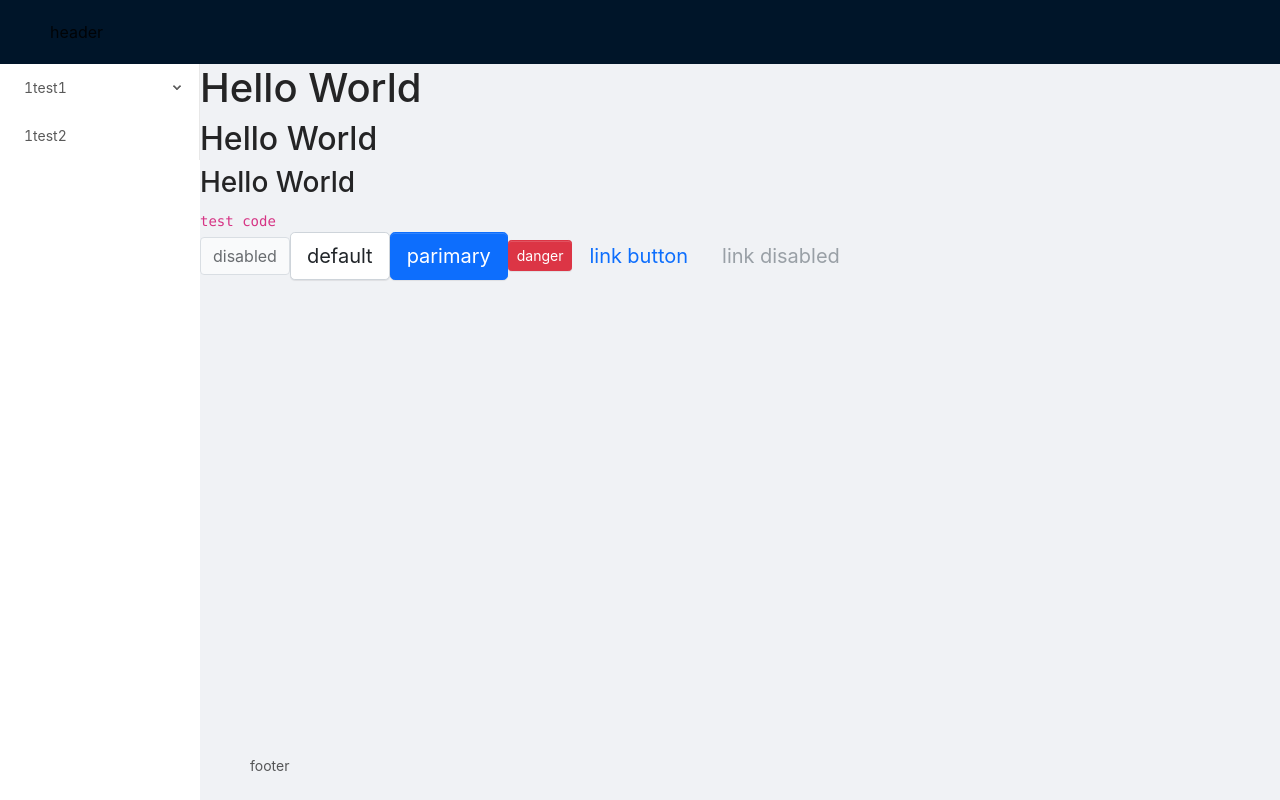
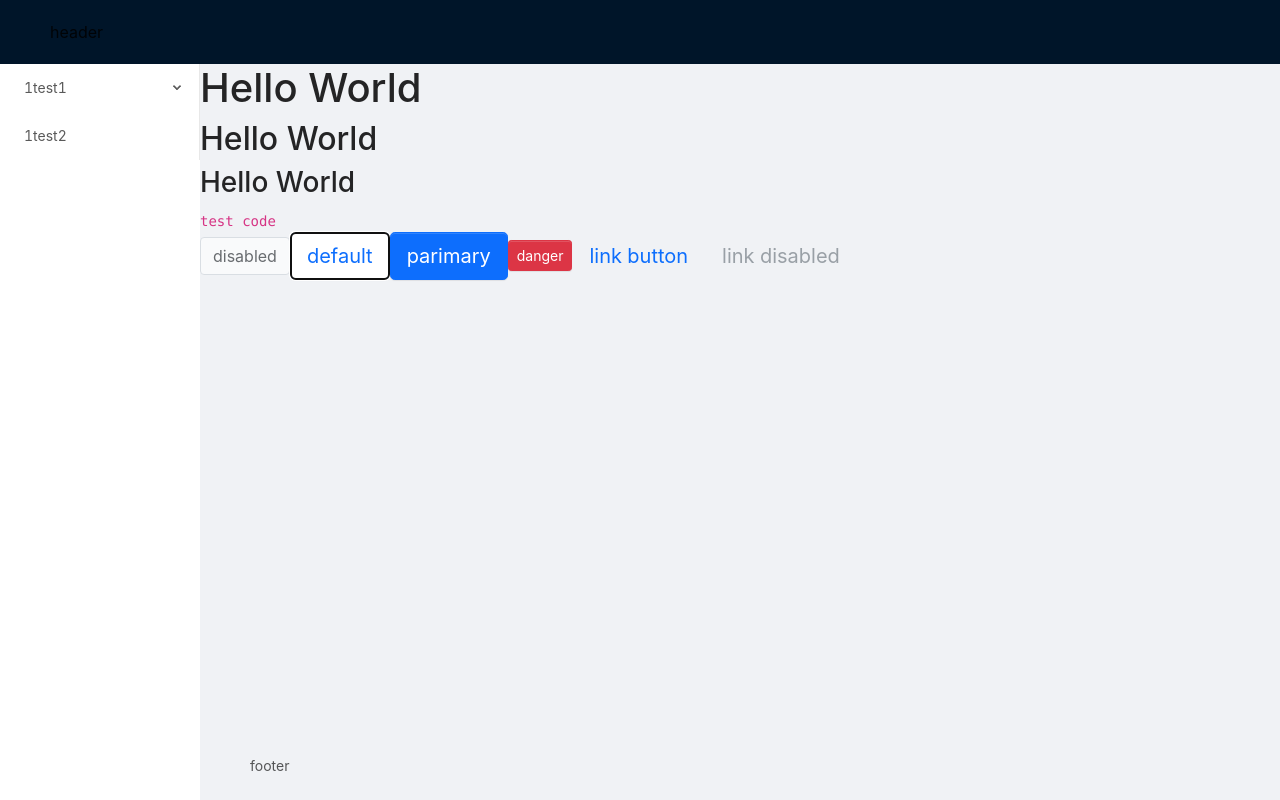
Before and after one commit to szqlovepk/react-ts, a React (Create React App) app: page /#/app in a window 1280 px wide. Built offline with nearby package versions, Linux system fonts and the light colour scheme.

Commit message:
feat: 修改button组件类型兼容原生属性

```diff
--- a/src/App.tsx
+++ b/src/App.tsx
@@ -21,10 +21,10 @@ class App extends Component {
                             <code>test code</code>
                             <br />
                             <Button disabled> disabled </Button>
-                            <Button btnType={ButtonType.Default} size={ButtonSize.Large}> default </Button>
+                            <Button btnType={ButtonType.Default} size={ButtonSize.Large} autoFocus onClick={e => {e.preventDefault(); alert('123');}}> default </Button>
                             <Button btnType={ButtonType.Primary} size={ButtonSize.Large}> parimary </Button>
                             <Button btnType={ButtonType.Danger} size={ButtonSize.Small}> danger </Button>
-                            <Button btnType={ButtonType.Link} href="http://www.baidu.com" size={ButtonSize.Large}> link button </Button>
+                            <Button btnType={ButtonType.Link} href="http://www.baidu.com" size={ButtonSize.Large} target="_blank"> link button </Button>
                             <Button btnType={ButtonType.Link} href="http://www.baidu.com" size={ButtonSize.Large} disabled> link disabled </Button>
                         </Content>
                         <Footer>footer</Footer>
--- a/src/component/Button/button.tsx
+++ b/src/component/Button/button.tsx
@@ -4,7 +4,7 @@
  * File Created: 2020-04-03 17:27:08
  * Author: szq
  * ------
- * Last Modified: 2020-04-03 19:06:24
+ * Last Modified: 2020-04-08 17:16:47
  * Modified By: szq at <1056628965@qq.com>
  * ------
  * Copyright 2020 - Present, Your Company
@@ -33,10 +33,15 @@ interface BaseButtonProps {
   href?: string;
 }
 
-const Button: React.FC<BaseButtonProps> = props => {
-  const { btnType, disabled, size, children, href } = props;
+type NativeButtonProps = BaseButtonProps & React.ButtonHTMLAttributes<HTMLElement>
+type AnchorButtonProps = BaseButtonProps & React.AnchorHTMLAttributes<HTMLElement>
+//Partial将接收泛型的接口内的属性都变成可选
+export type ButtonProps = Partial<NativeButtonProps & AnchorButtonProps>
 
-  const classes = classNames("btn", {
+const Button: React.FC<ButtonProps> = props => {
+  const { btnType, disabled, size, children, href, className, ...restProps } = props;
+
+  const classes = classNames("btn", className, {
     [`btn-${btnType}`]: btnType,
     [`btn-${size}`]: size,
     disabled: btnType === ButtonType.Link && disabled
@@ -44,13 +49,13 @@ const Button: React.FC<BaseButtonProps> = props => {
 
   if (btnType === ButtonType.Link && href) {
     return (
-      <a className={classes} href={href}>
+      <a className={classes} href={href} {...restProps}>
         {children}
       </a>
     );
   } else {
     return (
-      <button className={classes} disabled={disabled}>
+      <button className={classes} disabled={disabled} {...restProps}>
         {children}
       </button>
     );
```
